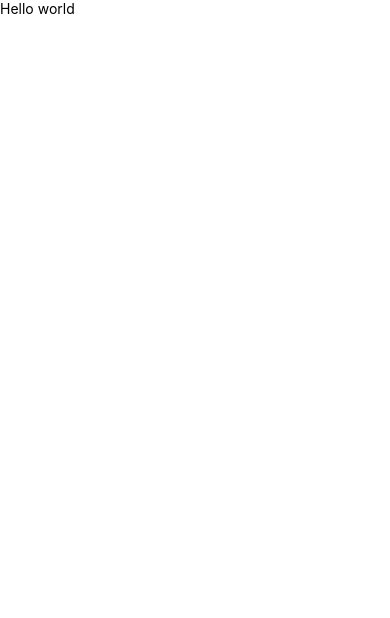
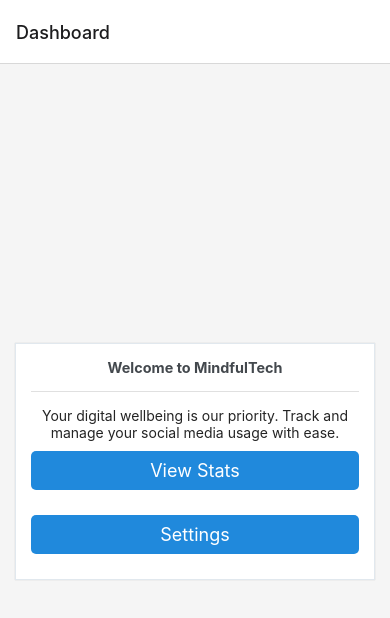
Before and after one commit to ayush166/AwesomeProject, a React Native app in the folder frontend/: screen / in a window 390 px wide. Shown: the top 618 px of the page. Built offline with nearby package versions, Linux system fonts and the light colour scheme.

Commit message:
feat: screens, Loader,navigation

```diff
--- a/frontend/App.js
+++ b/frontend/App.js
@@ -1,25 +1,11 @@
-import { StatusBar } from 'expo-status-bar';
-import { StyleSheet, Text, View } from 'react-native';
-import {NavigationContainer} from '@react-navigation/native';
+import React from 'react';
+import { NavigationContainer } from '@react-navigation/native';
+import AppNavigator from './src/navigation/AppNavigator';
 
 export default function App() {
   return (
     <NavigationContainer>
-     <View >
-      <Text>
-        Hello world
-      </Text>
-    </View>
-  </NavigationContainer>
-
+      <AppNavigator/>
+    </NavigationContainer>
   );
 }
-
-const styles = StyleSheet.create({
-  container: {
-    flex: 1,
-    backgroundColor: '#fff',
-    alignItems: 'center',
-    justifyContent: 'center',
-  },
-});
--- a/frontend/src/navigation/AppNavigator.js
+++ b/frontend/src/navigation/AppNavigator.js
@@ -0,0 +1,18 @@
+import { createNativeStackNavigator } from '@react-navigation/native-stack';
+import React from 'react';
+import DashboardScreen from '../screens/DashboardScreen';
+import StatsScreen from '../screens/StatsScreen';
+import SettingsScreen from '../screens/SettingsScreen';
+import { ROUTES } from './routes';
+
+const Stack = createNativeStackNavigator();
+
+const AppNavigator = () => (
+  <Stack.Navigator initialRouteName={ROUTES.DASHBOARD}>
+    <Stack.Screen name={ROUTES.DASHBOARD} component={DashboardScreen} />
+    <Stack.Screen name={ROUTES.STATS} component={StatsScreen} />
+    <Stack.Screen name={ROUTES.SETTINGS} component={SettingsScreen} />
+  </Stack.Navigator>
+);
+
+export default AppNavigator;
--- a/frontend/src/navigation/routes.js
+++ b/frontend/src/navigation/routes.js
@@ -0,0 +1,5 @@
+export const ROUTES = {
+    DASHBOARD: 'Dashboard',
+    STATS: 'Stats',
+    SETTINGS: 'Settings',
+  };
--- a/frontend/src/screens/DashboardScreen.js
+++ b/frontend/src/screens/DashboardScreen.js
@@ -0,0 +1,53 @@
+import React from 'react';
+import { View, StyleSheet } from 'react-native';
+import { Card, Button, Text } from 'react-native-elements';
+
+const DashboardScreen = () => {
+  return (
+    <View style={styles.container}>
+      <Card>
+        <Card.Title>Welcome to MindfulTech</Card.Title>
+        <Card.Divider />
+        <Text style={styles.cardContent}>
+          Your digital wellbeing is our priority. Track and manage your social media usage with ease.
+        </Text>
+        <Button
+          buttonStyle={styles.button}
+          title="View Stats"
+          onPress={() => {}}
+        />
+        <Button
+          buttonStyle={styles.button}
+          title="Settings"
+          onPress={() => {}}
+          containerStyle={styles.buttonContainer}
+        />
+      </Card>
+    </View>
+  );
+};
+
+const styles = StyleSheet.create({
+  container: {
+    flex: 1,
+    justifyContent: 'center',
+    alignItems: 'center',
+    backgroundColor: '#f5f5f5',
+  },
+  cardContent: {
+    marginBottom: 10,
+    textAlign: 'center',
+  },
+  button: {
+    borderRadius: 5,
+    marginLeft: 0,
+    marginRight: 0,
+    marginBottom: 10,
+  },
+  buttonContainer: {
+    width: '100%',
+    marginTop: 15,
+  },
+});
+
+export default DashboardScreen;
--- a/frontend/src/screens/SettingsScreen.js
+++ b/frontend/src/screens/SettingsScreen.js
@@ -0,0 +1,11 @@
+import React from 'react';
+import { View, Text } from 'react-native';
+//form controls using InputField and toggle switches.
+const SettingsScreen = () => (
+  <View>
+    <Text>Welcome to MindfulTech</Text>
+    <Text>Settings</Text>
+  </View>
+);
+
+export default SettingsScreen;
--- a/frontend/src/screens/StatsScreen.js
+++ b/frontend/src/screens/StatsScreen.js
@@ -0,0 +1,11 @@
+import React from 'react';
+import { View, Text } from 'react-native';
+
+const StatsScreen = () => (
+  <View>
+    <Text>Welcome to MindfulTech</Text>
+    <Text>Stats</Text>
+  </View>
+);
+
+export default StatsScreen;
```
Also changed, not shown: frontend/package.json (+7 -1 lines), frontend/src/screens/SignInScreen.js (added, +27 -0 lines), frontend/src/screens/SplashScreen.js (added, +26 -0 lines), 1 other file (tests, documents, lock files or other folders).
